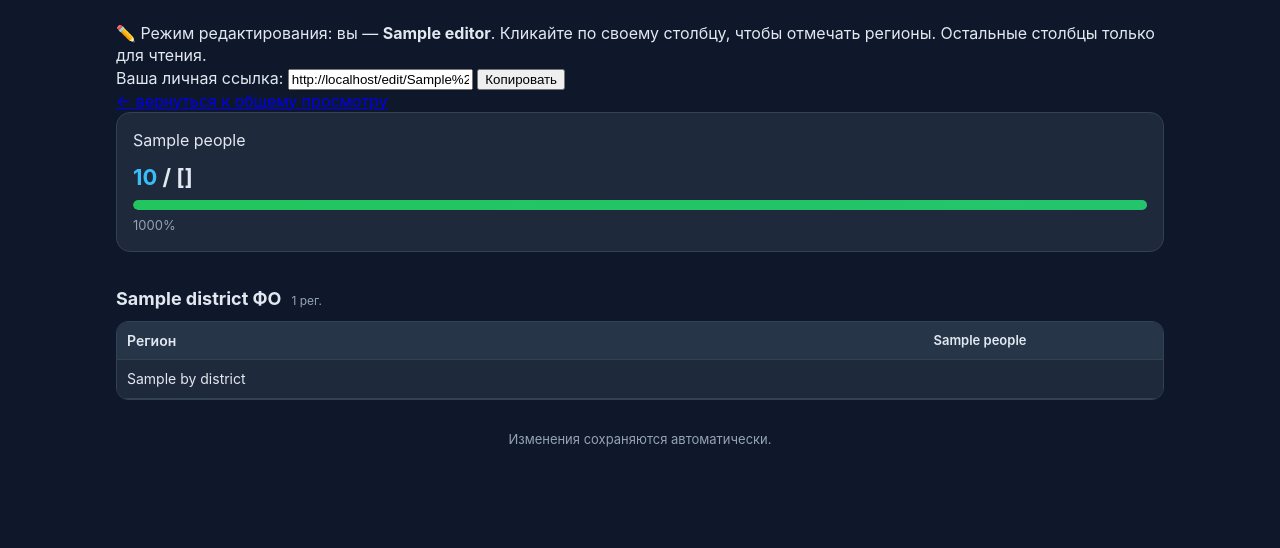
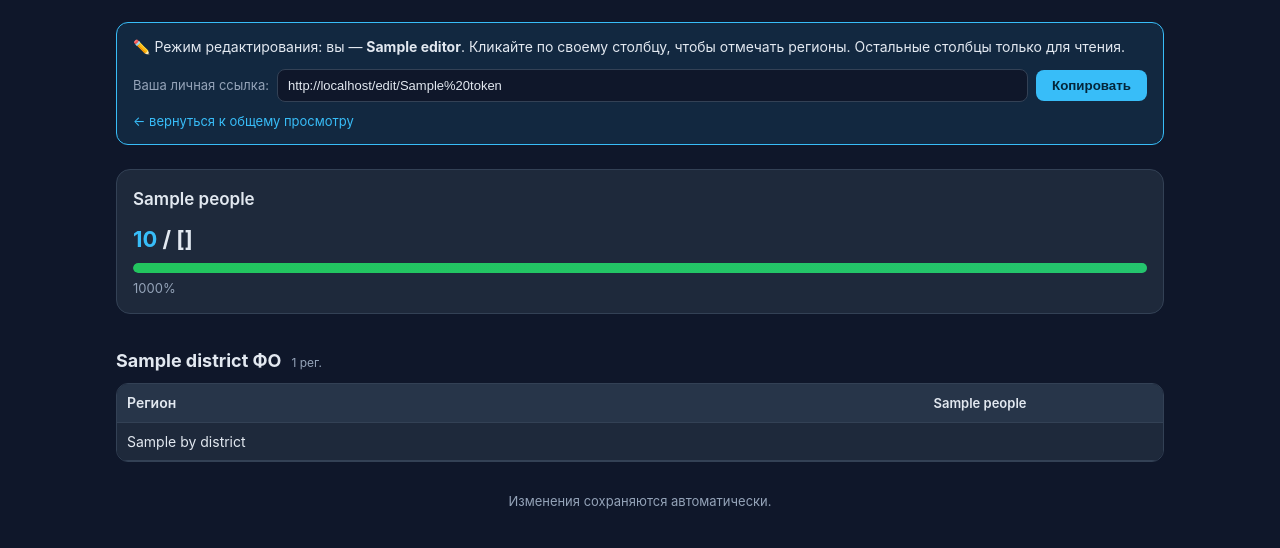
Before and after one commit to ilias-cell/regions-tracker, a Flask app: template templates/index.html in a window 1280 px wide. Shown: the part 86-634 px from the top of the page. Run offline with Flask 3, Linux system fonts and the light colour scheme; the template is opened without the code that fills it: most values are stand-ins (such as "Sample title", 1, 10 or a date in 2020).

Commit message:
Update style.css

```diff
--- a/static/style.css
+++ b/static/style.css
@@ -29,7 +29,7 @@ body {
 header h1 { margin: 0 0 6px; font-size: 26px; }
 .sub { color: var(--muted); margin: 0 0 22px; font-size: 14px; }
 
-/* Р›РёРґРµСЂР±РѕСЂРґ */
+/* Лидерборд */
 .leaderboard {
     display: grid;
     grid-template-columns: repeat(auto-fit, minmax(200px, 1fr));
@@ -42,18 +42,13 @@ header h1 { margin: 0 0 6px; font-size: 26px; }
     border-radius: 14px;
     padding: 16px;
 }
-.name-input {
-    width: 100%;
-    background: transparent;
-    border: none;
-    border-bottom: 1px dashed transparent;
-    color: var(--text);
+.card.me { border-color: var(--accent); box-shadow: 0 0 0 1px var(--accent) inset; }
+.name {
     font-size: 17px;
     font-weight: 600;
     padding: 2px 0;
-    outline: none;
 }
-.name-input:hover, .name-input:focus { border-bottom-color: var(--accent); }
+.name .you { color: var(--accent); font-size: 13px; font-weight: 500; }
 .score { font-size: 22px; font-weight: 700; margin: 10px 0 8px; }
 .score .count { color: var(--accent); }
 .bar {
@@ -70,7 +65,7 @@ header h1 { margin: 0 0 6px; font-size: 26px; }
 }
 .pct { font-size: 13px; color: var(--muted); margin-top: 6px; }
 
-/* РћРєСЂСѓРіР° */
+/* Округа */
 .district { margin-bottom: 26px; }
 .district h2 {
     font-size: 18px;
@@ -106,15 +101,18 @@ thead th {
     color: var(--text);
 }
 th.person-col { min-width: 90px; font-size: 13px; }
+th.person-col.me { color: var(--accent); background: #2a3b52; }
 
 .cell {
-    cursor: pointer;
     font-weight: 700;
     color: var(--on);
     user-select: none;
     transition: background .15s;
 }
-.cell:hover { background: rgba(56, 189, 248, 0.12); }
+/* Кликабельны только свои ячейки в режиме редактирования */
+.cell.editable { cursor: pointer; }
+.cell.editable:hover { background: rgba(56, 189, 248, 0.18); }
+.cell.locked { cursor: default; }
 .cell.on { background: var(--on-soft); }
 .cell.loading { opacity: .4; }
 
@@ -123,7 +121,7 @@ tbody tr:hover td.on { background: var(--on-soft); }
 
 footer { color: var(--muted); font-size: 13px; margin-top: 30px; text-align: center; }
 
-/* РўРѕСЃС‚ */
+/* Тост */
 .toast {
     position: fixed;
     bottom: 24px;
@@ -144,3 +142,57 @@ footer { color: var(--muted); font-size: 13px; margin-top: 30px; text-align: cen
     .region-col { min-width: 150px; font-size: 13px; }
     th.person-col { min-width: 60px; font-size: 11px; }
 }
+
+/* Баннеры режимов */
+.banner {
+    border-radius: 12px;
+    padding: 14px 16px;
+    margin-bottom: 24px;
+    font-size: 14px;
+    border: 1px solid var(--line);
+}
+.banner.read-mode {
+    background: rgba(148, 163, 184, 0.10);
+    color: var(--muted);
+}
+.banner.edit-mode {
+    background: rgba(56, 189, 248, 0.10);
+    border-color: var(--accent);
+}
+.banner .mylink {
+    display: flex;
+    flex-wrap: wrap;
+    align-items: center;
+    gap: 8px;
+    margin-top: 12px;
+    font-size: 13px;
+    color: var(--muted);
+}
+.banner .mylink input {
+    flex: 1 1 260px;
+    min-width: 0;
+    background: var(--bg);
+    border: 1px solid var(--line);
+    color: var(--text);
+    border-radius: 8px;
+    padding: 8px 10px;
+    font-size: 13px;
+}
+.banner .mylink button {
+    background: var(--accent);
+    color: #04263a;
+    border: none;
+    font-weight: 600;
+    border-radius: 8px;
+    padding: 8px 16px;
+    cursor: pointer;
+}
+.banner .mylink button:hover { filter: brightness(1.08); }
+.banner .view-link {
+    display: inline-block;
+    margin-top: 10px;
+    color: var(--accent);
+    text-decoration: none;
+    font-size: 13px;
+}
+.banner .view-link:hover { text-decoration: underline; }
```
